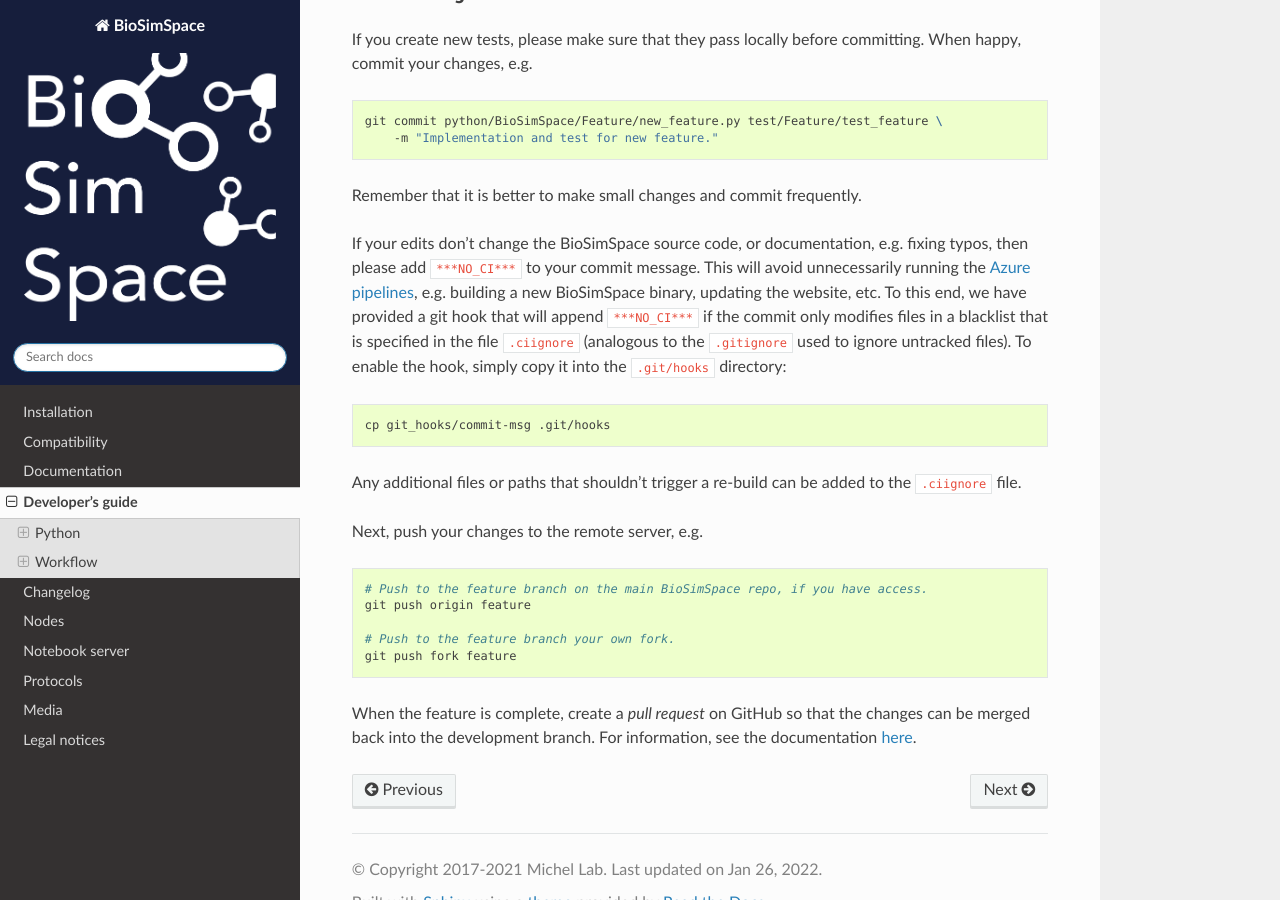
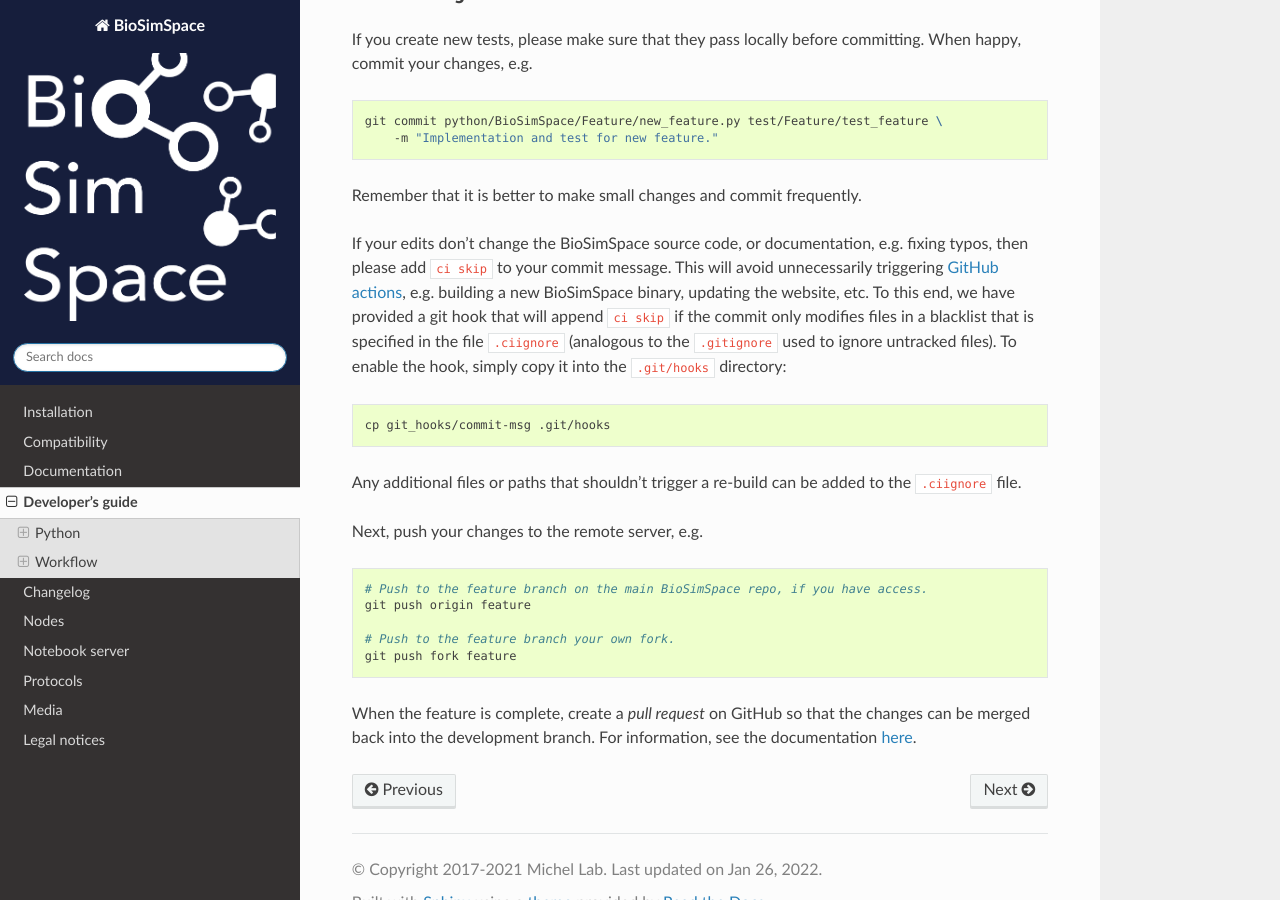
Before and after one commit to michellab/BioSimSpace, a Sphinx documentation site: the page built from doc/source/development.rst, in a window 1280 px wide and 900 px high, scrolled down 7312 px. Built offline with Sphinx 7.4.7 and the Read the Docs theme 2.0.0, drawn with Linux system fonts in a browser that asks for light colours; the version number could not be read and is left out.

Commit message:
Update docs to reflect move to GitHub actions for CI.

```diff
--- a/doc/source/development.rst
+++ b/doc/source/development.rst
@@ -404,11 +404,11 @@ committing. When happy, commit your changes, e.g.
 Remember that it is better to make small changes and commit frequently.
 
 If your edits don't change the BioSimSpace source code, or documentation,
-e.g. fixing typos, then please add ``***NO_CI***`` to your commit message.
-This will avoid unnecessarily running the
-`Azure pipelines <https://dev.azure.com/michellab/BioSimSpace/_build>`__, e.g.
+e.g. fixing typos, then please add ``ci skip`` to your commit message.
+This will avoid unnecessarily triggering
+`GitHub actions <https://github.com/michellab/BioSimSpace/actions?query=workflow%3ABuild>`__, e.g.
 building a new BioSimSpace binary, updating the website, etc. To this end, we
-have provided a git hook that will append ``***NO_CI***`` if the commit only
+have provided a git hook that will append ``ci skip`` if the commit only
 modifies files in a blacklist that is specified in the file ``.ciignore``
 (analogous to the ``.gitignore`` used to ignore untracked files). To enable
 the hook, simply copy it into the ``.git/hooks`` directory:
```
Also changed, not shown: nodes/README.rst.
